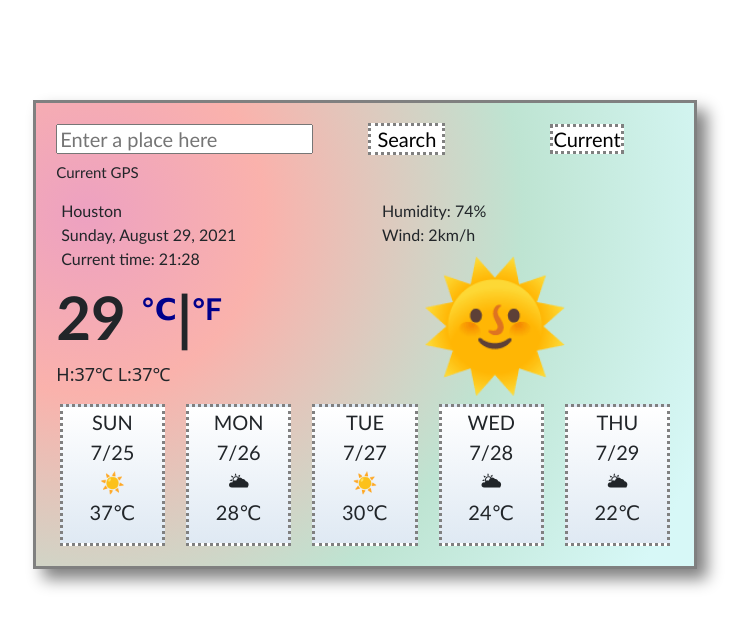
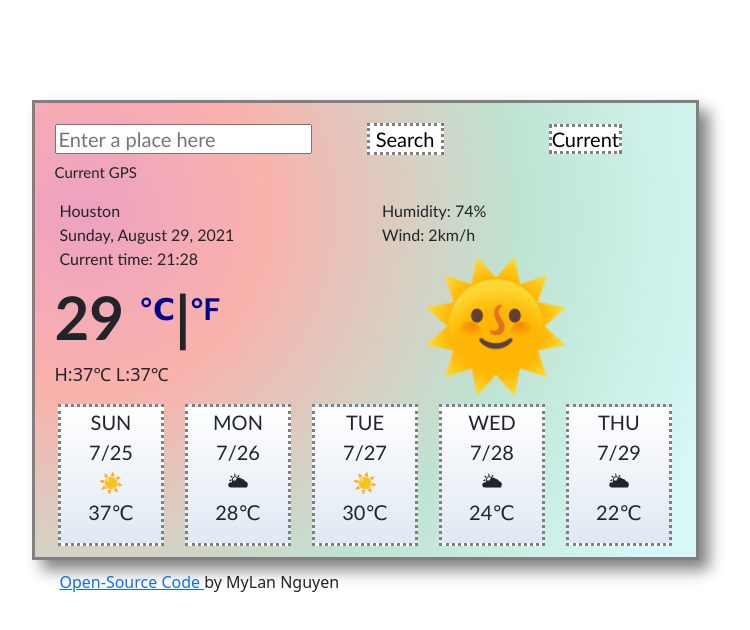
Before and after one commit to MyLanNguyen999/she-codes-plus, a plain HTML site: page index.html in a window 1280 px wide. Shown: the whole page, without its empty margins (275-1025 px from the left). Drawn offline with nearby package versions, Linux system fonts and the light colour scheme.

Commit message:
added open source link

```diff
--- a/index.html
+++ b/index.html
@@ -15,8 +15,6 @@
 <body>
 
     <div class=container>
-
-
         <h1>
             <form>
                 <input type="text" class=searchInput id=search-input placeholder="Enter a place here" />
@@ -161,7 +159,17 @@
 
 
             </div>
+            <div class=openSource>
+                <br />
+                <p id=open-source>
+                    <a href="https://github.com/MyLanNguyen999/she-codes-plus" id="website-link" target=_blank>Open-Source
+                        Code </a>
+                    by
+                    MyLan Nguyen
 
+                </p>
+
+            </div>
             <script src="src/test.js">
             </script>
 </body>
--- a/styles/style.css
+++ b/styles/style.css
@@ -37,7 +37,8 @@ h3{
 }
 
 .container{
-    max-width: fit-content;
+    max-width: 667px ;
+    max-height: 460px;
     display: block;
    box-shadow: 10px 10px 15px grey ;
      border: solid grey;
```
